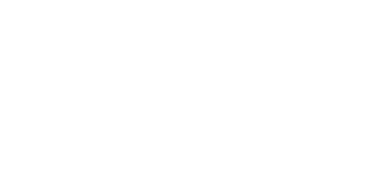
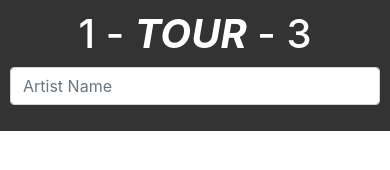
Before and after one commit to PushyPants/Group-Project-1, a plain HTML site: page index.html in a window 390 px wide. Drawn offline with nearby package versions, Linux system fonts and the light colour scheme.

Commit message:
added jumbotron with search bar and mobile repositioning.

```diff
--- a/assets/css/style.css
+++ b/assets/css/style.css
@@ -0,0 +1,10 @@
+.jumbotron{
+    padding: 10px;
+    color: white;
+    background-color: #333;
+    border-radius: 0;
+}
+
+.jumbotron h1 i {
+    font-weight: bold;
+}
--- a/index.html
+++ b/index.html
@@ -7,7 +7,7 @@
     <meta name="description" content="">
     <meta name="author" content="">
     <!-- <link rel="icon" href="favicon.ico"> -->
-    <title>Train Scheduler</title>
+    <title>1-tour-3</title>
     <link rel="stylesheet" href="https://maxcdn.bootstrapcdn.com/bootstrap/4.0.0/css/bootstrap.min.css" integrity="sha384-Gn5384xqQ1aoWXA+058RXPxPg6fy4IWvTNh0E263XmFcJlSAwiGgFAW/dAiS6JXm" crossorigin="anonymous">
     <link href="https://fonts.googleapis.com/icon?family=Material+Icons"
       rel="stylesheet">
@@ -20,6 +20,20 @@
   </head>
 
   <body>
+    <div class="jumbotron text-center">
+      <div class="row">
+      <div class="col-md-4 col-sm-12 order-2 order-md-0">
+        <div class="input-group mb-3 artist-form">
+          <input type="text" class="form-control artist-search" aria-label="Default" placeholder="Artist Name">
+        </div>
+      </div>
+        <div class="col-md-4 col-sm-12 text-center">
+          <h1>1 - <i>TOUR</i> - 3</h1>
+        </div>
+      <div class="col-md-4 d-sm-none d-md-block"></div>
+      </div>
+
+    </div>
 
 
   </body>
```
